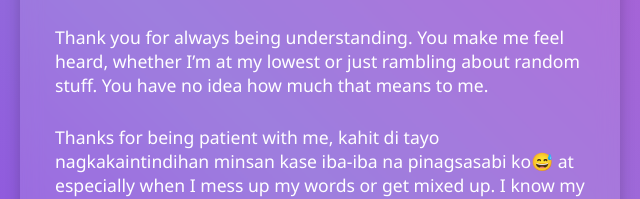
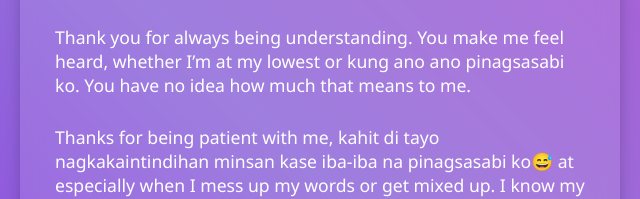
Before and after one commit to geohanmatt/HappyBirthday, a plain HTML site: page thankyou.html in a window 1280 px wide. Shown: the part 273-472 px from the top of the page, 320-960 px from the left. Drawn offline with Linux system fonts and the light colour scheme.

Commit message:
Update thankyou.html

```diff
--- a/thankyou.html
+++ b/thankyou.html
@@ -13,7 +13,7 @@
     <p>I just want to tell you that thank you, not just for being a good friend, but for being you.</p>
     <br>
     <p>
-      Thank you for always being understanding. You make me feel heard, whether I’m at my lowest or just rambling about random stuff. You have no idea how much that means to me.
+      Thank you for always being understanding. You make me feel heard, whether I’m at my lowest or kung ano ano pinagsasabi ko. You have no idea how much that means to me.
     </p>
     <br>
     <p>
```
